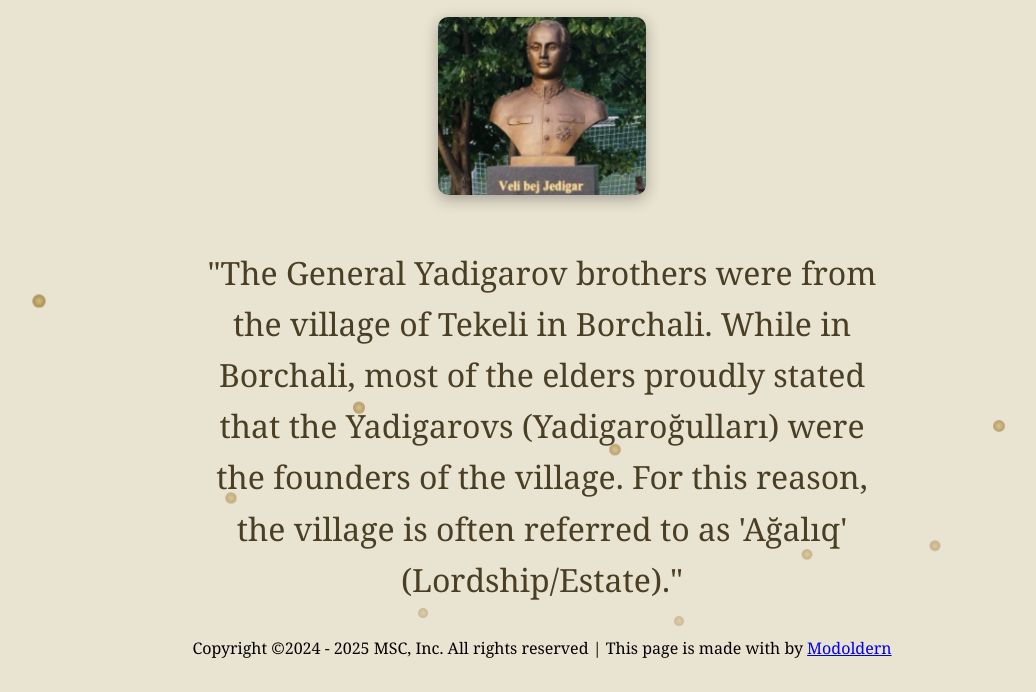
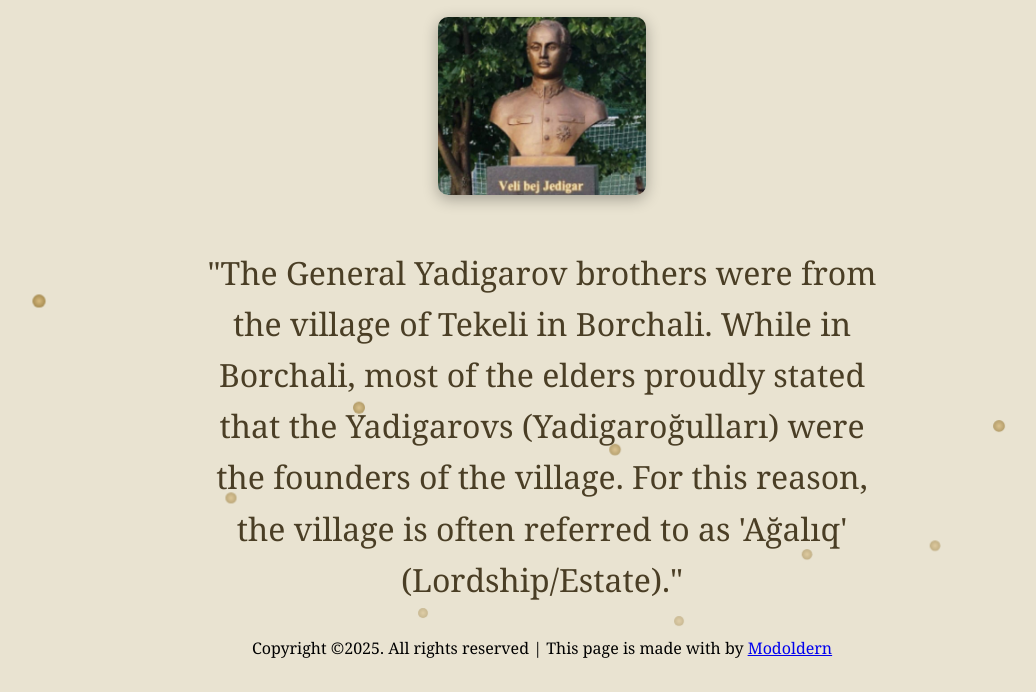
Before and after one commit to modoldern/yadigarovlar.org, a plain HTML site: page index.html in a window 1280 px wide. Shown: the part 108-800 px from the top of the page, without its empty margins (98-1134 px from the left). Drawn offline with Linux system fonts and the light colour scheme.

Commit message:
Update copyright year in footer to 2025

```diff
--- a/index.html
+++ b/index.html
@@ -30,7 +30,7 @@
                 were the founders of the village. For this reason, the village is often referred to as
                 'Ağalıq' (Lordship/Estate)."
             </p>
-            <div>Copyright ©2024 - 2025 MSC, Inc. All rights reserved
+            <div>Copyright ©2025. All rights reserved
                 | This page is made with by <a href="https://github.com/modoldern" target="_blank">Modoldern</a>
             </div>
         </div>
```
Also changed, not shown: img/title.png.
